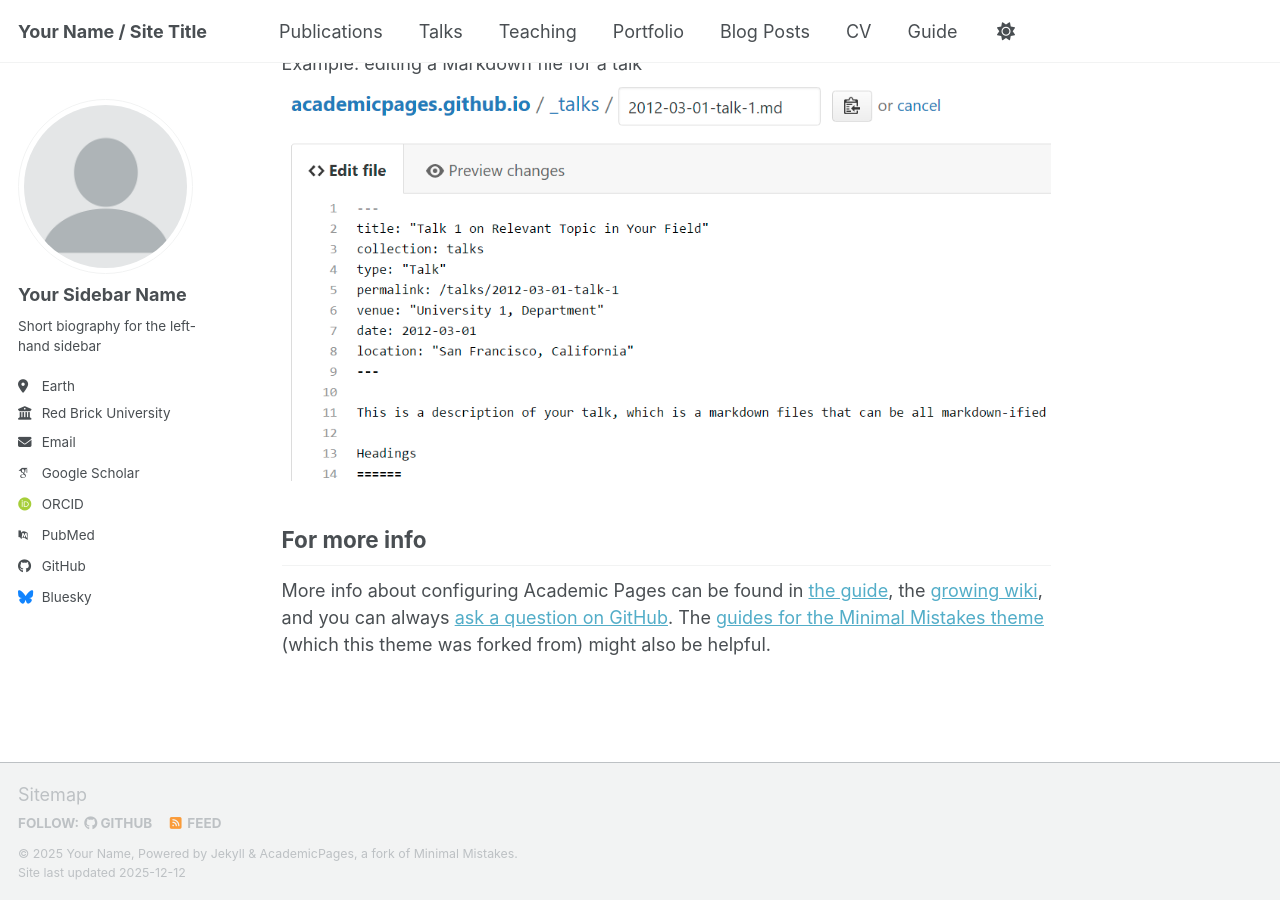
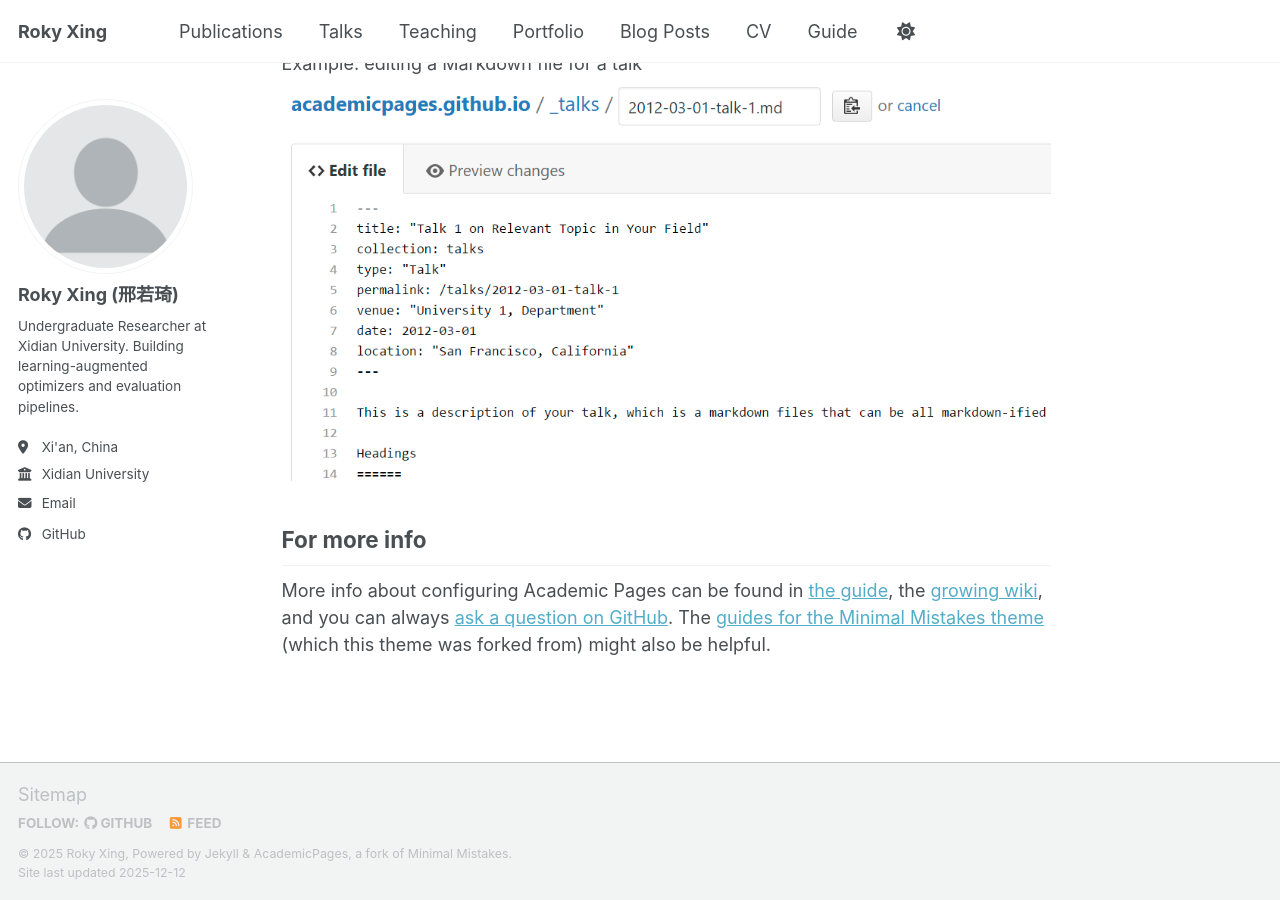
Before and after one commit to Roki-Xing/Roki-Xing.github.io, a Jekyll site: the page built from _pages/about.md, in a window 1280 px wide and 900 px high, scrolled down 2718 px. Built offline with Jekyll 4.4.1, drawn with Linux system fonts in a browser that asks for light colours; some web fonts are replaced; a script bundle is joined from its source files by our own code; library files that are not in the unit come from our copies.

Commit message:
feat: update site config with personal info
  - Set title to 'Roky Xing'
  - Add bio, email, GitHub, location
  - Update repository and URL settings

```diff
--- a/_config.yml
+++ b/_config.yml
@@ -9,13 +9,13 @@
 # Basic Site Settings
 locale                   : "en-US"
 site_theme               : "default" # Currently available options are "default", "air"
-title                    : "Your Name / Site Title"
+title                    : "Roky Xing"
 title_separator          : "-"
-name                     : &name "Your Name"
-description              : &description "Your Name's academic portfolio"   # Update this with a general description of your site, this is the default if not overridden by a page
-url: "https://roki-xing.github.io"
-baseurl: ""
-repository: "Roki-Xing/Roki-Xing.github.io"
+name                     : &name "Roky Xing"
+description              : &description "Learning-augmented optimization, neural optimizers, MoE routing, and reproducible benchmarking"
+url                      : "https://roki-xing.github.io"
+baseurl                  : ""
+repository               : "Roki-Xing/Roki-Xing.github.io"
 
 
 # Site Author - The following control what appear as part of the author content on the side bar.
@@ -24,24 +24,24 @@ repository: "Roki-Xing/Roki-Xing.github.io"
 author:
   # Biographic information
   avatar           : "profile.png"
-  name             : "Your Sidebar Name"
+  name             : "Roky Xing (邢若琦)"
   pronouns         : # example: "she/her"
-  bio              : "Short biography for the left-hand sidebar"
-  location         : "Earth"
-  employer         : "Red Brick University"
+  bio              : "Undergraduate Researcher at Xidian University. Building learning-augmented optimizers and evaluation pipelines."
+  location         : "Xi'an, China"
+  employer         : "Xidian University"
   uri              : # URL
-  email            : "none@example.org"
+  email            : "18957444596@163.com"
 
   # Academic websites
   academia         : # URL
   arxiv            : # URL - Update with the correct link to your profile
-  googlescholar    : "https://scholar.google.com/citations?user=PS_CX0AAAAAJ"
+  googlescholar    : # URL
   inspire-hep      : # URL
   impactstory      : # URL
-  orcid            : "https://orcid.org/yourorcidurl"
+  orcid            : # URL
   semantic         : # URL
   ssrn             : # URL
-  pubmed           : "https://www.ncbi.nlm.nih.gov/pubmed/?term=john+snow"
+  pubmed           : # URL
   researchgate     : # URL
   scopus           : # URL
   zotero           : # URL
@@ -51,13 +51,13 @@ author:
   bitbucket        : # Username - Update with your username on the site
   codepen          : # Username
   dribbble         : # Username
-  github           : "academicpages"
+  github           : "Roki-Xing"
   kaggle           : # Username
   stackoverflow    : # User number or user number and name (i.e., use "1" or "1/jeff-atwood")
 
   # Social media
   artstation       : # Username
-  bluesky          : "bsky.app" # Replace this with you Bluesky username
+  bluesky          : # Username
   facebook         : # Username
   flickr           : # Username
   foursquare       : # Username
```
